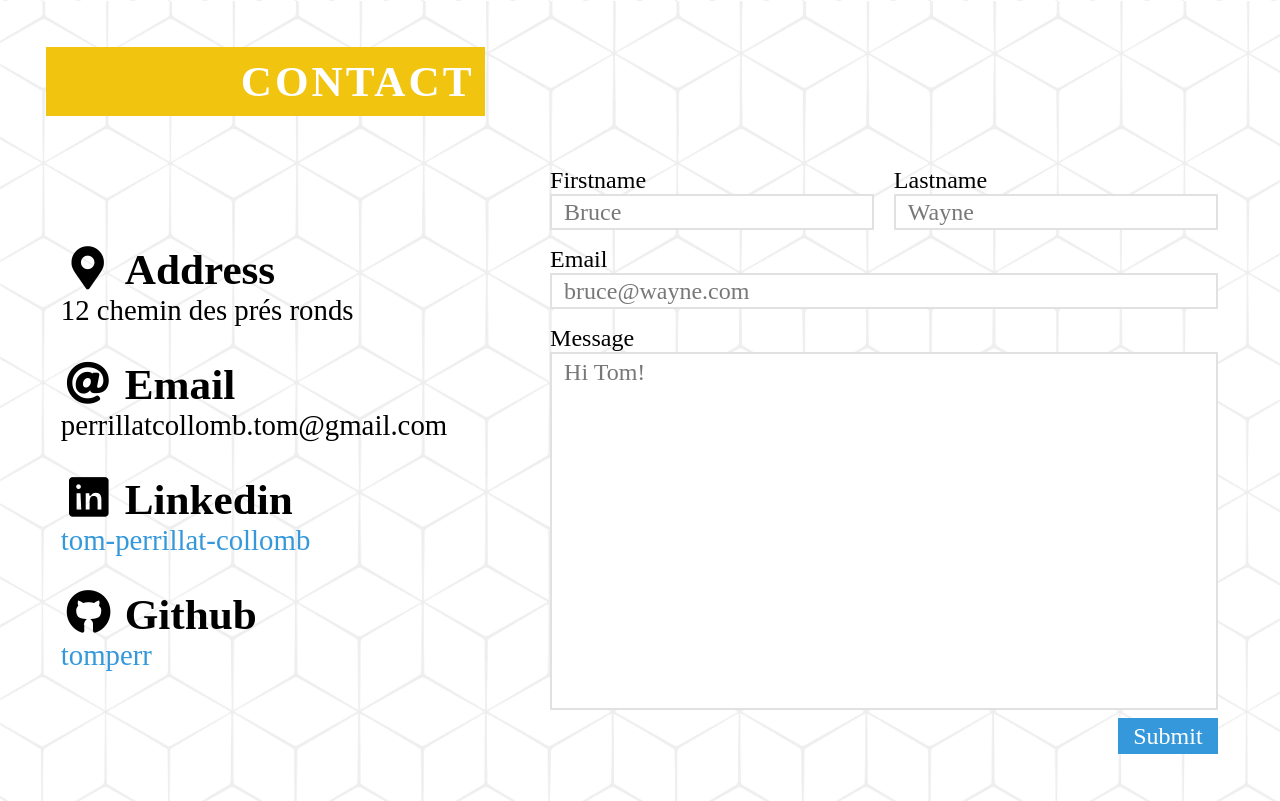
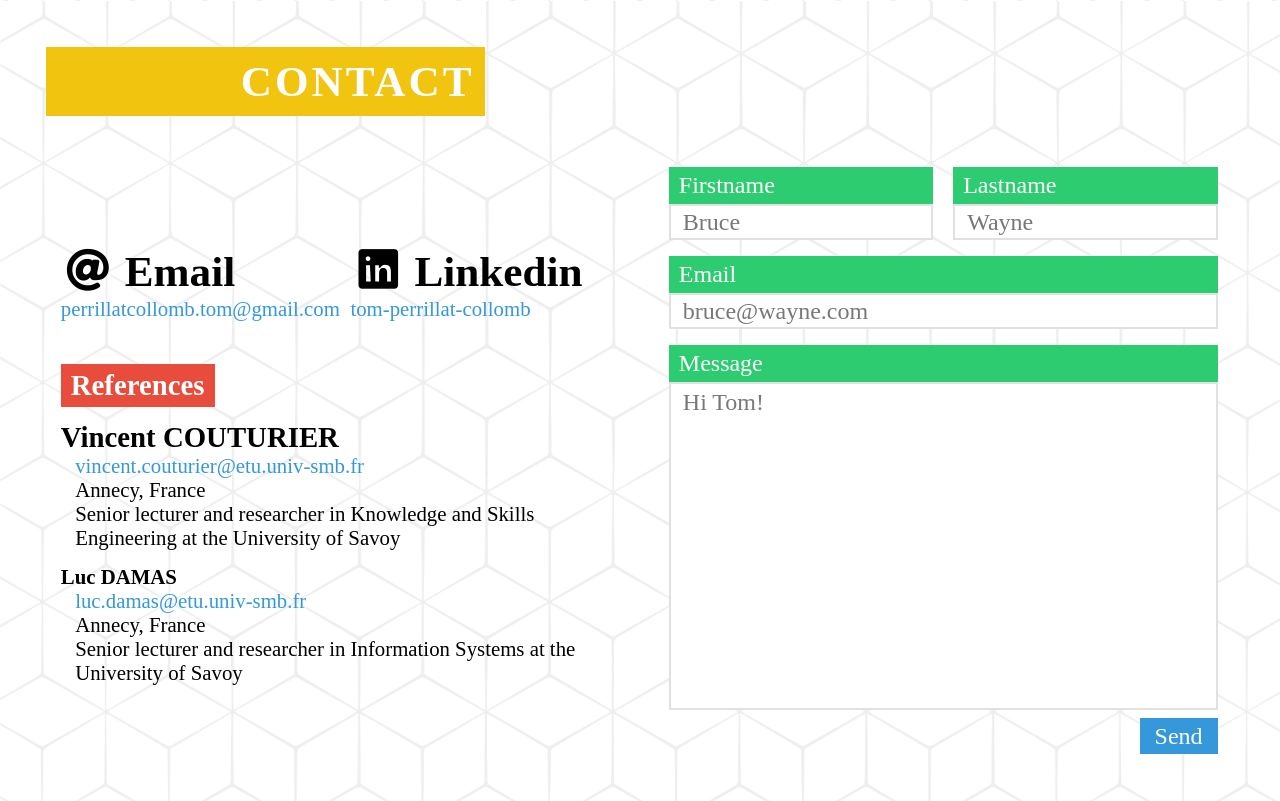
Before and after one commit to tomperr/portfolio, a PHP site: page / in a window 1280 px wide. Shown: the part 5082-5883 px from the top of the page. Run offline with PHP 8.4, Linux system fonts and the light colour scheme; some web fonts are replaced.

Commit message:
update contact section

```diff
--- a/contact.php
+++ b/contact.php
@@ -7,23 +7,43 @@
 
 		<div class="flex-item-fill">
 			<div class="flex-row h100" id="contact-flex">
-				<div class="col-2">
+				<div class="col-1">
 					<div id="contact-infos" class="flex-col flex-center h100 pl-1">
-						<div class="contact-info animate fade-in-left flex-item-auto mb-1">
-							<h4 class="contact-info-title h-4"><i class="fas fa-map-marker-alt fa-fw margin"></i>Address</h4>
-							<p class="contact-info-description h-5">12 chemin des prés ronds</p>
+
+						<div class="flex-row">
+							<div class="col-1 contact-info animate fade-in-left flex-item-auto mt-1 mb-1">
+								<h4 class="contact-info-title h-4"><i class="fas fa-at fa-fw margin"></i>Email</h4>
+								<p class="contact-info-description h-6"><a href="mailto:perrillatcollomb.tom@gmaiL.com">perrillatcollomb.tom@gmail.com</a></p>
+							</div>
+							<div class="col-1 contact-info animate fade-in-left flex-item-auto mt-1 mb-1">
+								<h4 class="contact-info-title h-4"><i class="fab fa-linkedin fa-fw margin"></i>Linkedin</h4>
+								<p class="contact-info-description h-6"><a href="https://www.linkedin.com/in/tom-perrillat-collomb-81b698182/" target="_blank">tom-perrillat-collomb</a></p>
+							</div>
 						</div>
-						<div class="contact-info animate fade-in-left flex-item-auto mt-1 mb-1">
-							<h4 class="contact-info-title h-4"><i class="fas fa-at fa-fw margin"></i>Email</h4>
-							<p class="contact-info-description h-5">perrillatcollomb.tom@gmail.com</p>
-						</div>
-						<div class="contact-info animate fade-in-left flex-item-auto mt-1 mb-1">
-							<h4 class="contact-info-title h-4"><i class="fab fa-linkedin fa-fw margin"></i>Linkedin</h4>
-							<p class="contact-info-description h-5"><a href="https://www.linkedin.com/in/tom-perrillat-collomb-81b698182/" target="_blank">tom-perrillat-collomb</a></p>
-						</div>
-						<div class="contact-info animate fade-in-left flex-item-auto mt-1">
-							<h4 class="contact-info-title h-4"><i class="fab fa-github fa-fw margin"></i>Github</h4>
-							<p class="contact-info-description h-5"><a href="https://github.com/tomperr">tomperr</a></p>
+
+
+						<div id="references" class="mt-2">
+							<h3 class="h-5 bg-alizarin padding animate fade-in" id="refenreces-title">References</h3>
+							<div class="reference mt-1 animate fade-in">
+								<h4 class="h-5">Vincent COUTURIER</h4>
+								<div class="pl-1">
+									<p class="h-6"><a href="mailto:vincent.couturier@etu.univ-smb.fr">vincent.couturier@etu.univ-smb.fr</a></p>
+									<p class="h-6">Annecy, France</p>
+									<p class="h-6">
+										Senior lecturer and researcher in Knowledge and Skills Engineering at the University of Savoy
+									</p>
+								</div>
+							</div>
+							<div class="reference mt-1 animate fade-in">
+								<h4 class="h-6">Luc DAMAS</h4>
+								<div class="pl-1">
+									<p class="h-6"><a href="mailto:">luc.damas@etu.univ-smb.fr</a></p>
+									<p class="h-6">Annecy, France</p>
+									<p class="h-6">
+										Senior lecturer and researcher in Information Systems at the University of Savoy
+									</p>
+								</div>
+							</div>
 						</div>
 					</div>
 				</div>
@@ -32,31 +52,31 @@
 				<div class="v-delimiter"></div>
 			-->
 
-				<div class="col-3">
+				<div class="col-1">
 					<form class="flex-col h100 pl-2" id="contact-form">
 						<div class="form-group-inline flex-item-auto">
 							<div class="form-control">
-								<label for="form_firstname">Firstname</label>
+								<label for="form_firstname" class="bg-emerald padding">Firstname</label>
 								<input type="text" name="form_firstname" id="form_firstname" placeholder="Bruce">
 								<span class="focus-border"></span>
 							</div>
 							<div class="form-control">
-								<label for="form_lastname">Lastname</label>
+								<label for="form_lastname" class="bg-emerald padding">Lastname</label>
 								<input type="text" name="form_lastname" id="form_lastname" placeholder="Wayne">
 								<span class="focus-border"></span>
 							</div>
 						</div>
 						<div class="form-control flex-item-auto">
-							<label for="form_email">Email</label>
+							<label for="form_email" class="bg-emerald padding">Email</label>
 							<input type="text" name="form_email" id="form_email" placeholder="bruce@wayne.com">
 							<span class="focus-border"></span>
 						</div>
 						<div class="form-control flex-item-fill">
-							<label for="form_message">Message</label>
+							<label for="form_message" class="bg-emerald padding">Message</label>
 							<textarea class="flex-item-fill" name="form_message" id="form_message" placeholder="Hi Tom!"></textarea>
 						</div>
 						<div align="right">
-							<input type="submit" name="send_mail"> <!-- need ajax -->
+							<input type="submit" name="send_mail" value="Send"> <!-- need ajax -->
 						</div>
 					</form>
 				</div>
--- a/css/content.css
+++ b/css/content.css
@@ -427,6 +427,11 @@
 	transition: 0.5s all ease;
 }
 
+#refenreces-title {
+	display: inline-table;
+	color: white;
+}
+
 /* MEDIA QUERIES */
 
 /* SKILLS */
--- a/css/general.css
+++ b/css/general.css
@@ -104,6 +104,10 @@ span.highlight {
 
 .margin {
 	margin: 5px 10px 5px 0px;
+}
+
+.border {
+	border: 3px solid black;
 }
 
 /* DISPLAY */
@@ -313,6 +317,7 @@ form {
 
 .form-control > label {
 	font-size: 1.5em;
+	color: white;
 }
 
 .form-control > input, .form-control > textarea {
--- a/header.php
+++ b/header.php
@@ -1,5 +1,5 @@
 <div class="section" id="header" align="center">
-	<div id="titles" class="animate fade-in-right">
+	<div id="titles" class="animate fade-in">
 		<h1 class="bg-midnight h-2">Tom PERRILLAT-COLLOMB</h1>
 		<h2 class="bg-alizarin h-4">Freelance Web Dev</h2>
 	</div>
--- a/js/appear.js
+++ b/js/appear.js
@@ -17,6 +17,7 @@ function animate() {
 			e.classList.remove("fade-in-right");
 			e.classList.remove("fade-in-top");
 			e.classList.remove("fade-in-bottom");
+			e.classList.remove("fade-in");
 
 			e.classList.remove("slide-left");
 			e.classList.remove("slide-right");
```
